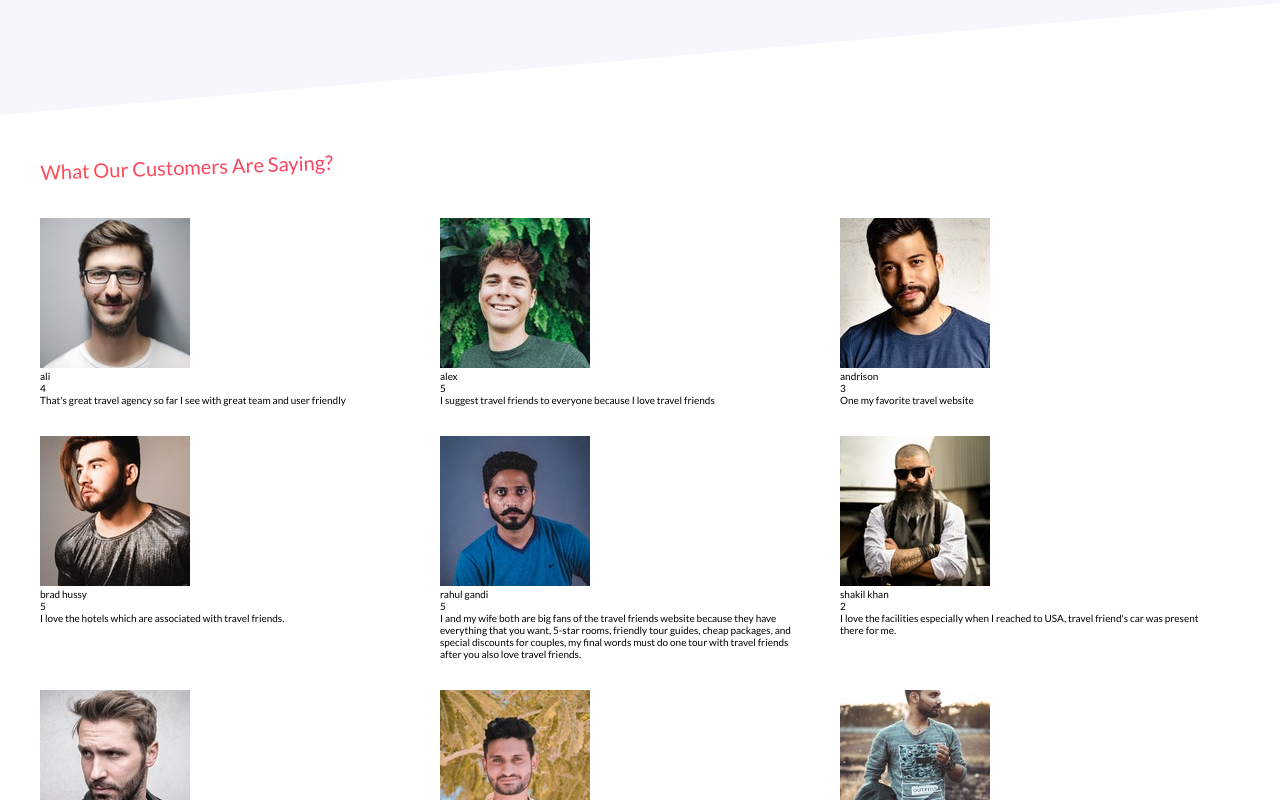
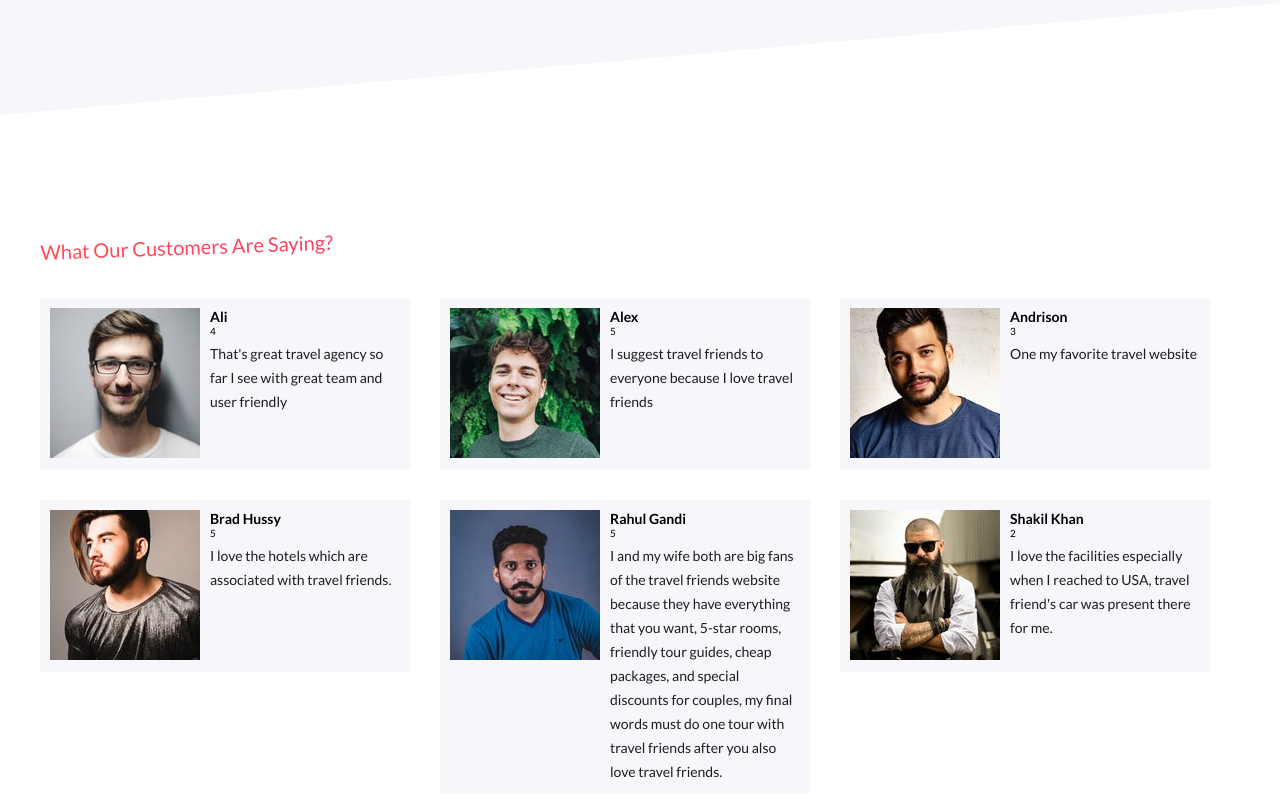
Before and after one commit to NamNguyenGit/NextLevelSolutionTrain, a React (Create React App) app in the folder Udemy_courses/travel-website/: page / in a window 1280 px wide. Shown: the part 2480-3280 px from the top of the page. Built offline with nearby package versions, Linux system fonts and the light colour scheme.

Commit message:
Style Review

```diff
--- a/Udemy_courses/travel-website/src/components/reviews/ReviewBody.js
+++ b/Udemy_courses/travel-website/src/components/reviews/ReviewBody.js
@@ -10,7 +10,7 @@ const ReviewBody = ({ review }) => {
             <LazyLoadImage src={review.image} alt={review.image} />
           </div>
           <div className="reviews__body__contents__info">
-            <div className="reviews__body__contents__info_name">
+            <div className="reviews__body__contents__info__name">
               {review.name}
             </div>
             <div className="reviews__body__contents__info__rating">
--- a/Udemy_courses/travel-website/src/main.scss
+++ b/Udemy_courses/travel-website/src/main.scss
@@ -10,3 +10,4 @@
 @use "scss/components/destinationinfo";
 @use "scss/components/cities";
 @use "scss/components/services";
+@use "scss/components/reviews";
--- /dev/null
+++ b/Udemy_courses/travel-website/src/scss/components/_reviews.scss
@@ -0,0 +1,40 @@
+@use "../abstracts" as *;
+.reviews {
+    width: 100%;
+    margin: 16rem 0;
+    &__body {
+        background: $silverlight-40;
+        padding: 1rem;
+        border-radius: 0.3rem;
+        &__contents {
+            display: flex;
+            &__image {
+                width: 5.5rem;
+                height: 5.5rem;
+                overflow: hidden;
+                border-radius: 50%;
+                img {
+                    width: 100%;
+                    height: 100%;
+                    object-fit: cover;
+                }
+            }
+            &__info {
+                flex: 1;
+                margin-left: 1rem;
+                &__name {
+                    font-size: 1.4rem;
+                    font-weight: 700;
+                    text-transform: capitalize;
+                }
+                &__comment {
+                    margin-top: 0.5rem;
+                    font-size: 1.4rem;
+                    line-height: 2.4rem;
+                    color: $blackDark;
+                    font-weight: 400;
+                }
+            }
+        }
+    }
+}
```
Also changed, not shown: Udemy_courses/travel-website/src/main.css.
